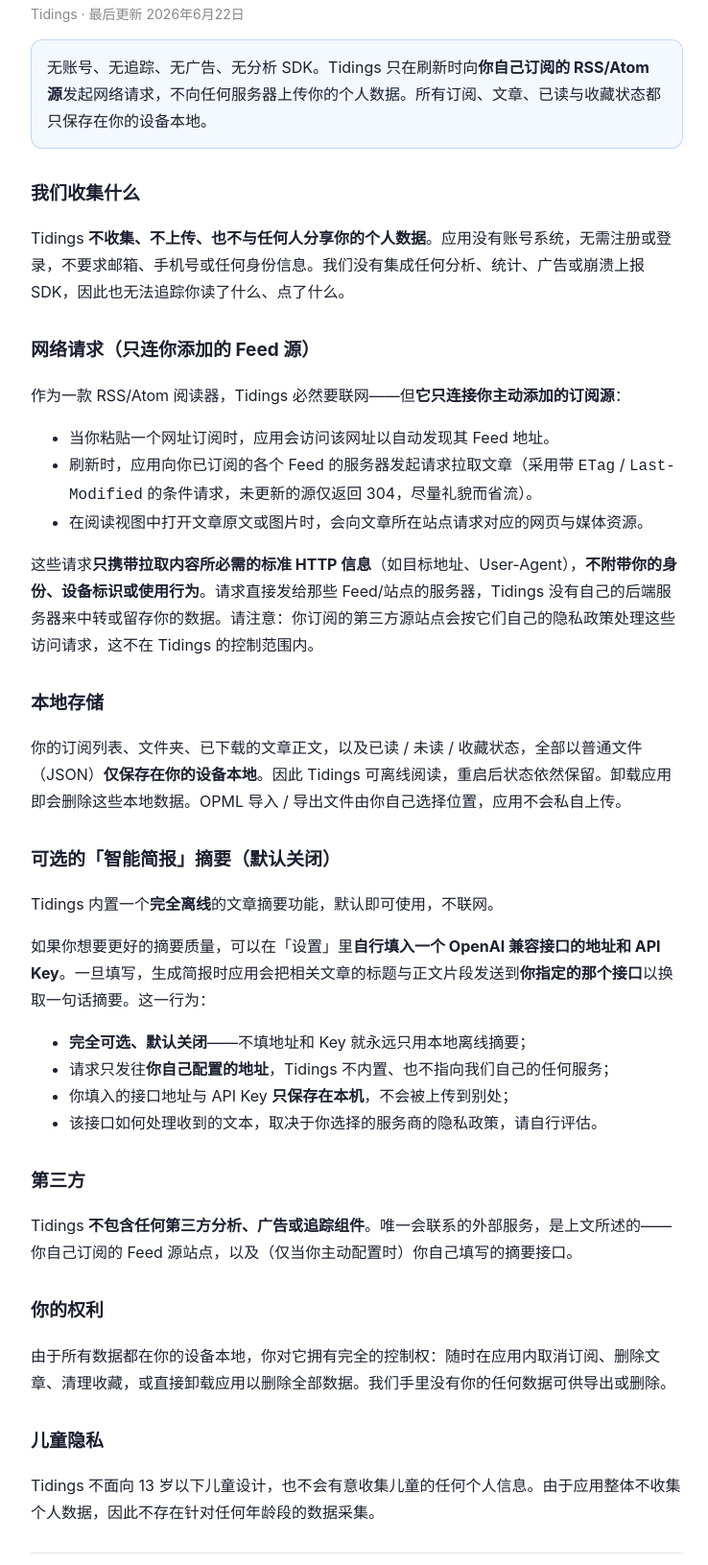
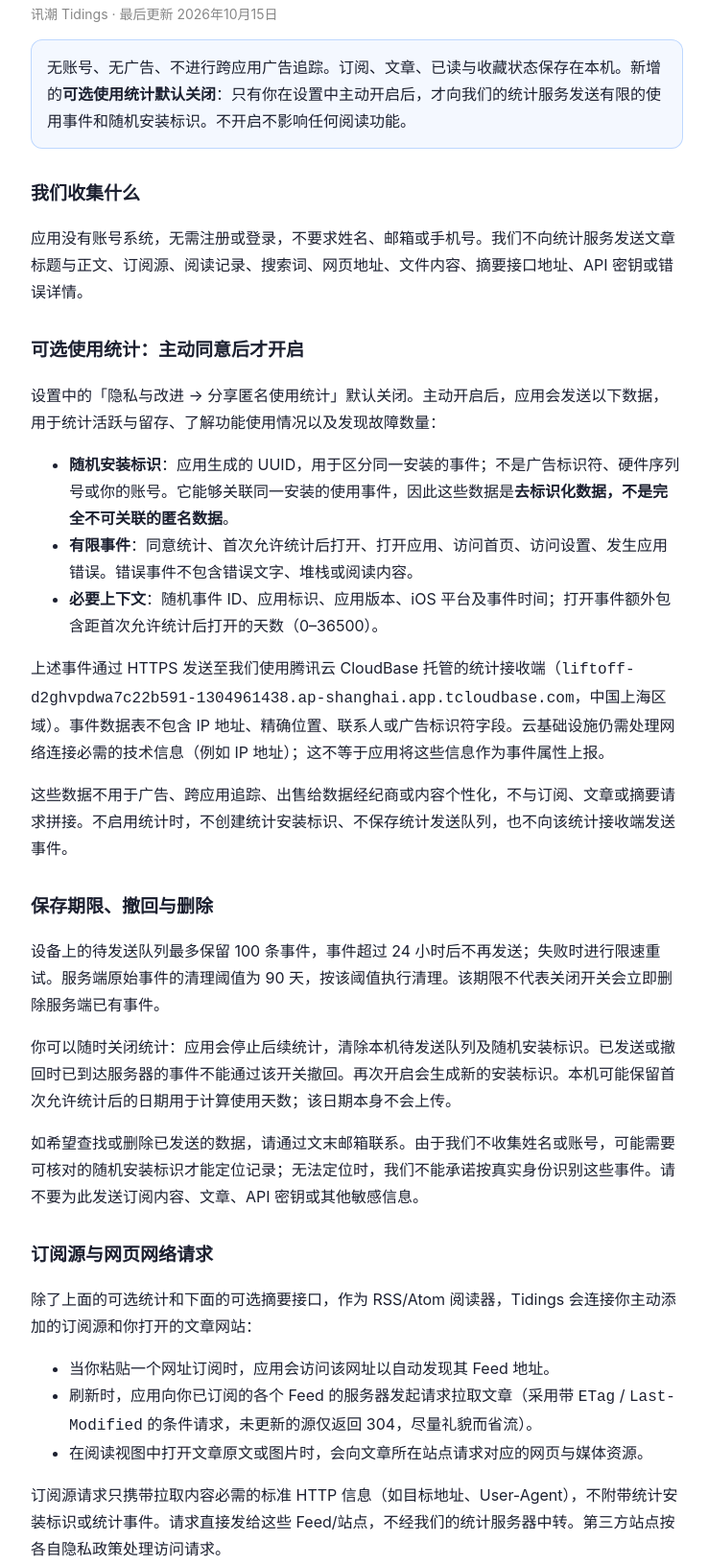
Before and after one commit to YanziSun/appgg-legal, a plain HTML site: page tidings/privacy.html in a window 1280 px wide. Shown: the part 128-1759 px from the top of the page at 96% size, without its empty margins (268-1006 px from the left). Drawn offline with Linux system fonts and the light colour scheme.

Commit message:
docs(tidings): disclose opt-in telemetry and withdrawal limits

```diff
--- a/tidings/privacy.html
+++ b/tidings/privacy.html
@@ -16,20 +16,35 @@
   footer { color: #888; font-size: 13px; margin-top: 36px; }
 </style></head><body>
 <h1>隐私政策</h1>
-<p class="updated">Tidings · 最后更新 2026年6月22日</p>
-<div class="tldr">无账号、无追踪、无广告、无分析 SDK。Tidings 只在刷新时向<strong>你自己订阅的 RSS/Atom 源</strong>发起网络请求，不向任何服务器上传你的个人数据。所有订阅、文章、已读与收藏状态都只保存在你的设备本地。</div>
+<p class="updated">讯潮 Tidings · 最后更新 2026年10月15日</p>
+<div class="tldr">无账号、无广告、不进行跨应用广告追踪。订阅、文章、已读与收藏状态保存在本机。新增的<strong>可选使用统计默认关闭</strong>：只有你在设置中主动开启后，才向我们的统计服务发送有限的使用事件和随机安装标识。不开启不影响任何阅读功能。</div>
 
 <h2>我们收集什么</h2>
-<p>Tidings <strong>不收集、不上传、也不与任何人分享你的个人数据</strong>。应用没有账号系统，无需注册或登录，不要求邮箱、手机号或任何身份信息。我们没有集成任何分析、统计、广告或崩溃上报 SDK，因此也无法追踪你读了什么、点了什么。</p>
+<p>应用没有账号系统，无需注册或登录，不要求姓名、邮箱或手机号。我们不向统计服务发送文章标题与正文、订阅源、阅读记录、搜索词、网页地址、文件内容、摘要接口地址、API 密钥或错误详情。</p>
 
-<h2>网络请求（只连你添加的 Feed 源）</h2>
-<p>作为一款 RSS/Atom 阅读器，Tidings 必然要联网——但<strong>它只连接你主动添加的订阅源</strong>：</p>
+<h2>可选使用统计：主动同意后才开启</h2>
+<p>设置中的「隐私与改进 → 分享匿名使用统计」默认关闭。主动开启后，应用会发送以下数据，用于统计活跃与留存、了解功能使用情况以及发现故障数量：</p>
+<ul>
+  <li><strong>随机安装标识</strong>：应用生成的 UUID，用于区分同一安装的事件；不是广告标识符、硬件序列号或你的账号。它能够关联同一安装的使用事件，因此这些数据是<strong>去标识化数据，不是完全不可关联的匿名数据</strong>。</li>
+  <li><strong>有限事件</strong>：同意统计、首次允许统计后打开、打开应用、访问首页、访问设置、发生应用错误。错误事件不包含错误文字、堆栈或阅读内容。</li>
+  <li><strong>必要上下文</strong>：随机事件 ID、应用标识、应用版本、iOS 平台及事件时间；打开事件额外包含距首次允许统计后打开的天数（0–36500）。</li>
+</ul>
+<p>上述事件通过 HTTPS 发送至我们使用腾讯云 CloudBase 托管的统计接收端（<code>liftoff-d2ghvpdwa7c22b591-1304961438.ap-shanghai.app.tcloudbase.com</code>，中国上海区域）。事件数据表不包含 IP 地址、精确位置、联系人或广告标识符字段。云基础设施仍需处理网络连接必需的技术信息（例如 IP 地址）；这不等于应用将这些信息作为事件属性上报。</p>
+<p>这些数据不用于广告、跨应用追踪、出售给数据经纪商或内容个性化，不与订阅、文章或摘要请求拼接。不启用统计时，不创建统计安装标识、不保存统计发送队列，也不向该统计接收端发送事件。</p>
+
+<h2>保存期限、撤回与删除</h2>
+<p>设备上的待发送队列最多保留 100 条事件，事件超过 24 小时后不再发送；失败时进行限速重试。服务端原始事件的清理阈值为 90 天，按该阈值执行清理。该期限不代表关闭开关会立即删除服务端已有事件。</p>
+<p>你可以随时关闭统计：应用会停止后续统计，清除本机待发送队列及随机安装标识。已发送或撤回时已到达服务器的事件不能通过该开关撤回。再次开启会生成新的安装标识。本机可能保留首次允许统计后的日期用于计算使用天数；该日期本身不会上传。</p>
+<p>如希望查找或删除已发送的数据，请通过文末邮箱联系。由于我们不收集姓名或账号，可能需要可核对的随机安装标识才能定位记录；无法定位时，我们不能承诺按真实身份识别这些事件。请不要为此发送订阅内容、文章、API 密钥或其他敏感信息。</p>
+
+<h2>订阅源与网页网络请求</h2>
+<p>除了上面的可选统计和下面的可选摘要接口，作为 RSS/Atom 阅读器，Tidings 会连接你主动添加的订阅源和你打开的文章网站：</p>
 <ul>
   <li>当你粘贴一个网址订阅时，应用会访问该网址以自动发现其 Feed 地址。</li>
   <li>刷新时，应用向你已订阅的各个 Feed 的服务器发起请求拉取文章（采用带 <code>ETag</code> / <code>Last-Modified</code> 的条件请求，未更新的源仅返回 304，尽量礼貌而省流）。</li>
   <li>在阅读视图中打开文章原文或图片时，会向文章所在站点请求对应的网页与媒体资源。</li>
 </ul>
-<p>这些请求<strong>只携带拉取内容所必需的标准 HTTP 信息</strong>（如目标地址、User-Agent），<strong>不附带你的身份、设备标识或使用行为</strong>。请求直接发给那些 Feed/站点的服务器，Tidings 没有自己的后端服务器来中转或留存你的数据。请注意：你订阅的第三方源站点会按它们自己的隐私政策处理这些访问请求，这不在 Tidings 的控制范围内。</p>
+<p>订阅源请求只携带拉取内容必需的标准 HTTP 信息（如目标地址、User-Agent），不附带统计安装标识或统计事件。请求直接发给这些 Feed/站点，不经我们的统计服务器中转。第三方站点按各自隐私政策处理访问请求。</p>
 
 <h2>本地存储</h2>
 <p>你的订阅列表、文件夹、已下载的文章正文，以及已读 / 未读 / 收藏状态，全部以普通文件（JSON）<strong>仅保存在你的设备本地</strong>。因此 Tidings 可离线阅读，重启后状态依然保留。卸载应用即会删除这些本地数据。OPML 导入 / 导出文件由你自己选择位置，应用不会私自上传。</p>
@@ -45,13 +60,17 @@
 </ul>
 
 <h2>第三方</h2>
-<p>Tidings <strong>不包含任何第三方分析、广告或追踪组件</strong>。唯一会联系的外部服务，是上文所述的——你自己订阅的 Feed 源站点，以及（仅当你主动配置时）你自己填写的摘要接口。</p>
+<p>Tidings 不包含广告追踪 SDK。上述可选统计由应用自有代码实现，由腾讯云 CloudBase 提供云基础设施；此外，应用会联系你选择的订阅源、文章站点及你主动配置的摘要服务。我们不向广告网络或数据经纪商共享统计数据。</p>
 
 <h2>你的权利</h2>
-<p>由于所有数据都在你的设备本地，你对它拥有完全的控制权：随时在应用内取消订阅、删除文章、清理收藏，或直接卸载应用以删除全部数据。我们手里没有你的任何数据可供导出或删除。</p>
+<p>你可以在应用内取消订阅、删除文章、清理收藏，或卸载应用以删除本机数据。可选统计的停止与服务端删除请求按上文处理；卸载应用不会自动删除已发送至服务器的事件。</p>
 
 <h2>儿童隐私</h2>
-<p>Tidings 不面向 13 岁以下儿童设计，也不会有意收集儿童的任何个人信息。由于应用整体不收集个人数据，因此不存在针对任何年龄段的数据采集。</p>
+<p>Tidings 不面向 13 岁以下儿童设计，也不会有意收集儿童的个人信息。如监护人认为儿童发送了可定位的统计数据，请联系文末邮箱；统计可随时关闭。</p>
+
+<h2 lang="en">English summary</h2>
+<p lang="en">Optional usage analytics is off by default and does not affect reading features. If enabled in Settings, Tidings sends a random installation UUID, event UUID, app identifier/version, iOS platform, event timestamp, and only consent, first-open, app-open, home/settings visits and error-count events. App-open events may include days since first permitted use. No articles, subscriptions, searches, URLs, API keys, error messages or crash logs are included. A persistent random UUID links events from the same installation, so the data is pseudonymous, not fully anonymous.</p>
+<p lang="en">Our HTTPS collector is hosted on Tencent Cloud CloudBase in Shanghai, China. Data is used for analytics and reliability, not advertising, cross-app tracking or sale to data brokers. The device queue is limited to 100 events and expires after 24 hours; the server cleanup threshold for raw events is 90 days. Turning analytics off clears the local queue and installation UUID and stops future collection; it cannot recall events already received. Re-enabling creates a new UUID. Contact the email below about deletion; without an installation identifier we may be unable to locate records. Feeds and optional user-configured AI summary services receive their own requests separately under their respective policies.</p>
 
 <hr>
 <p>有任何隐私相关疑问，请联系 <a href="mailto:kobe60843@gmail.com">kobe60843@gmail.com</a>。</p>
```
